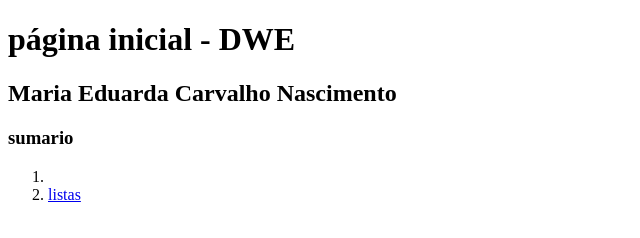
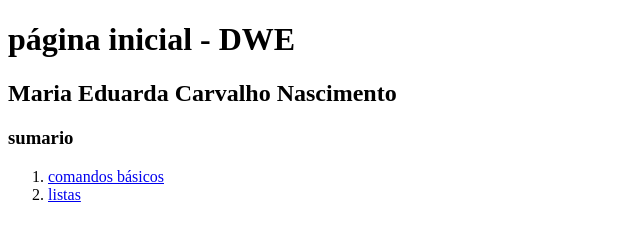
Before and after one commit to maryyx/DEW2023, a plain HTML site: page index.html in a window 1280 px wide. Shown: the whole page, without its empty margins (0-640 px from the left). Drawn offline with Linux system fonts and the light colour scheme.

Commit message:
mudanca index

```diff
--- a/index.html
+++ b/index.html
@@ -11,7 +11,7 @@
     <h2>Maria Eduarda Carvalho Nascimento</h2>
     <h3>sumario</h3>
     <ol>
-     <li><a href="páginas/comandosbasicos.html"></li></a>
+     <li><a href="páginas/comandosbasicos.html"> comandos básicos</a> </li>
      <li><a href="#">listas</a></li>
     </ol>
 
```
